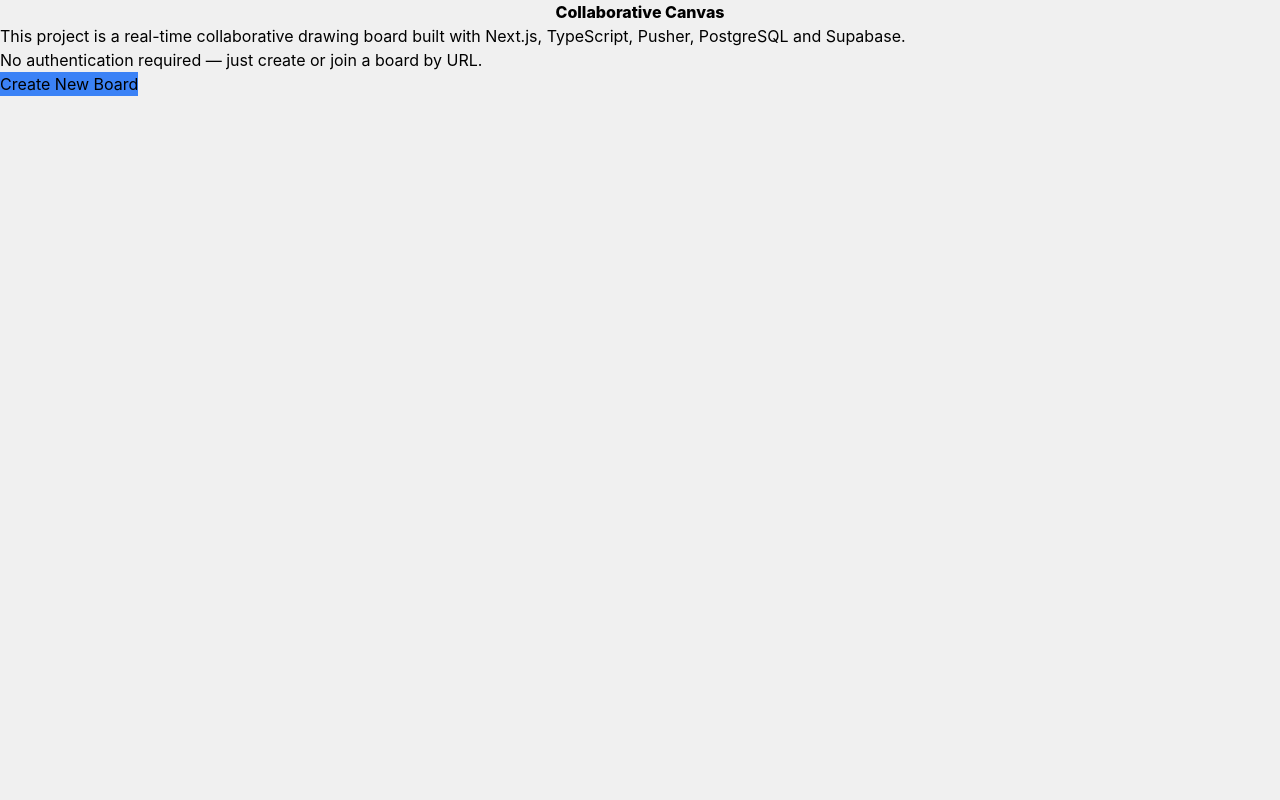
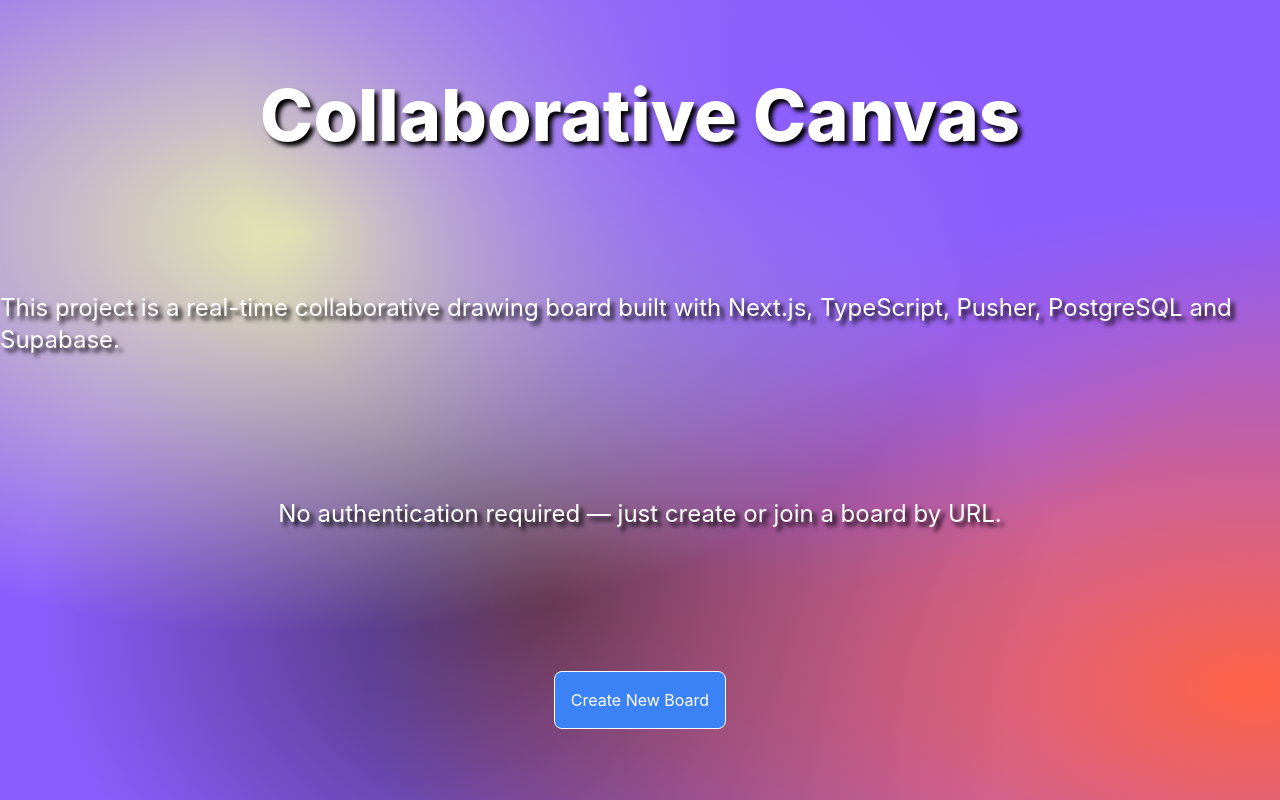
Before and after one commit to Victiniiiii/coop-canvas, a Next.js app: page / in a window 1280 px wide. Built offline with nearby package versions, Linux system fonts and the light colour scheme.

Commit message:
-increased board size. -changed title -styled main and board pages

```diff
--- a/app/board/[id]/client.tsx
+++ b/app/board/[id]/client.tsx
@@ -126,16 +126,19 @@ export default function BoardClient({ boardId }: { boardId: string }) {
 
 	return (
 		<div>
-			<div style={{ marginBottom: 8 }}>
-				<button onClick={() => setTool("draw")} style={{ background: tool === "draw" ? "#DDD" : "#FFF", marginRight: 4 }}>
+			<div className="flex flex-row items-center justify-around mb-2">
+				<button className="py-1 px-4 rounded-md" onClick={() => setTool("draw")} style={{ background: tool === "draw" ? "#5c5c5c" : "#FFF", color: tool === "draw" ? "white" : "black" }}>
 					Draw
 				</button>
-				<button onClick={() => setTool("erase")} style={{ background: tool === "erase" ? "#DDD" : "#FFF" }}>
+				<button className="py-1 px-4 rounded-md" onClick={() => setTool("erase")} style={{ background: tool === "erase" ? "#5c5c5c" : "#FFF", color: tool === "erase" ? "white" : "black" }}>
 					Erase
 				</button>
-				<input type="color" value={color} onChange={e => setColor(e.target.value)} disabled={tool === "erase"} style={{ marginLeft: 8, cursor: tool === "erase" ? "not-allowed" : "pointer" }} />
+				<div className="flex flex-row items-center justify-center">
+					<label className="text-white">Color:</label>
+					<input type="color" value={color} onChange={e => setColor(e.target.value)} disabled={tool === "erase"} style={{ marginLeft: 8, cursor: tool === "erase" ? "not-allowed" : "pointer" }} />
+				</div>
 			</div>
-			<canvas ref={canvasRef} width={800} height={600} onMouseDown={startDrawing} onMouseMove={draw} onMouseUp={endDrawing} onMouseLeave={endDrawing} style={{ border: "1px solid black", cursor: "crosshair" }} />
+			<canvas ref={canvasRef} width={1200} height={800} onMouseDown={startDrawing} onMouseMove={draw} onMouseUp={endDrawing} onMouseLeave={endDrawing} style={{ border: "1px solid black", cursor: "crosshair", backgroundColor: "white" }} />
 		</div>
 	);
 }
--- a/app/board/[id]/page.tsx
+++ b/app/board/[id]/page.tsx
@@ -8,8 +8,8 @@ export default async function BoardPage({ params }: { params: Promise<{ id: stri
 	});
 
 	return (
-		<main>
-			<h1>Board {id}</h1>
+		<main className="flex flex-col items-center text-center">
+			<h1 className="w-[100vw] h-10 flex items-center justify-center font-bold bg-[rgb(255,255,255,0.5)] mb-5">Board {id}</h1>
 			<BoardClient boardId={id} />
 		</main>
 	);
--- a/app/globals.css
+++ b/app/globals.css
@@ -14,5 +14,9 @@ body,
 main {
 	height: 100%;
 	font-family: -apple-system, BlinkMacSystemFont, "Segoe UI", Roboto, Oxygen, Ubuntu, Cantarell, "Open Sans", "Helvetica Neue", sans-serif;
-	background: #f0f0f0;
+	background: radial-gradient(at 61% 10%, #8B5dff 0px, transparent 50%), radial-gradient(at 23% 29%, #e6e9af 0px, transparent 50%), radial-gradient(at 98% 86%, #ff6347 0px, transparent 50%), radial-gradient(at 43% 75%, #432e54 0px, transparent 50%), #8B5dff;
 }
+
+.text-shadow {
+	text-shadow: 4px 4px 4px black;
+}
--- a/app/layout.tsx
+++ b/app/layout.tsx
@@ -2,7 +2,7 @@ import "./globals.css";
 import { Analytics } from '@vercel/analytics/react';
 
 export const metadata = {
-    title: "Collaborative Canvas",
+    title: "Co-op Canvas",
     description: "Real-time collaborative canvas app",
 };
 
--- a/app/page.tsx
+++ b/app/page.tsx
@@ -12,11 +12,11 @@ export default function Home() {
 	}
 
 	return (
-		<main>
-			<h1 className="text-center font-extrabold">Collaborative Canvas</h1>
-			<p>This project is a real-time collaborative drawing board built with Next.js, TypeScript, Pusher, PostgreSQL and Supabase.</p>
-			<p>No authentication required — just create or join a board by URL.</p>
-			<button className="bg-blue-500" onClick={createNewBoard}>Create New Board</button>
+		<main className="flex flex-col justify-around items-center text-white">
+			<h1 className="text-center text-7xl mt-2 text-shadow font-extrabold">Collaborative Canvas</h1>
+			<p className="text-2xl text-shadow">This project is a real-time collaborative drawing board built with Next.js, TypeScript, Pusher, PostgreSQL and Supabase.</p>
+			<p className="text-2xl text-shadow">No authentication required — just create or join a board by URL.</p>
+			<button className="bg-blue-500 p-4 rounded-lg border-white border" onClick={createNewBoard}>Create New Board</button>
 		</main>
 	);
 }
```
